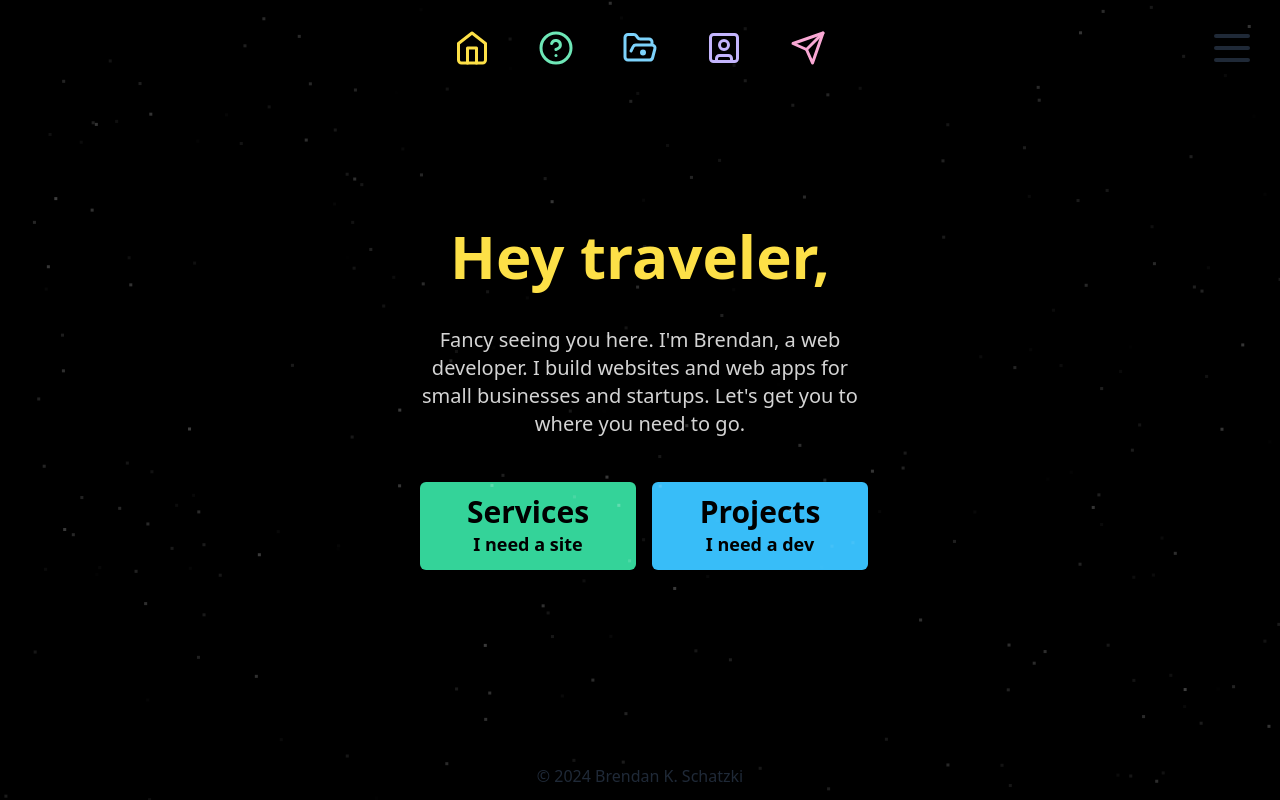
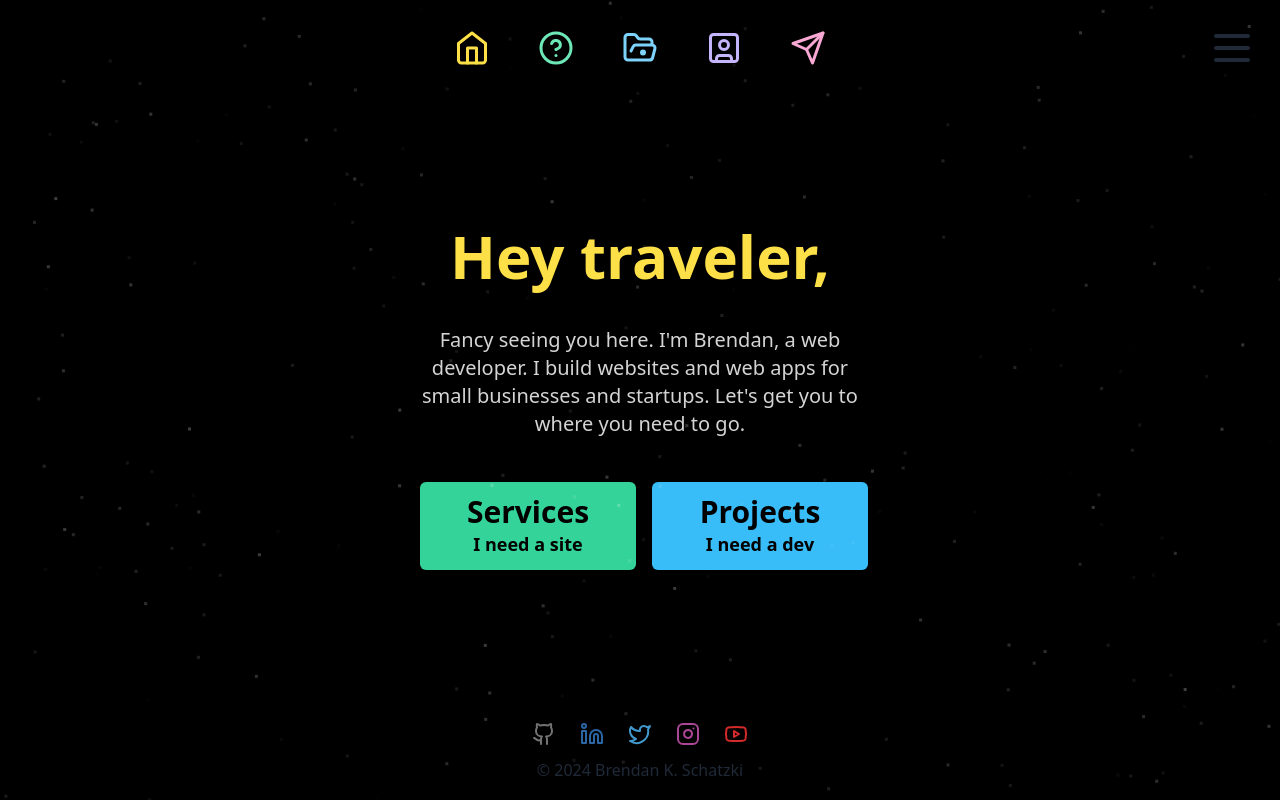
Before and after one commit to BKSchatzki/bkschatzki-dev, a Next.js app: page / in a window 1280 px wide. Built offline with nearby package versions, Linux system fonts and the light colour scheme.

Commit message:
Add social links

```diff
--- a/components/Footer.tsx
+++ b/components/Footer.tsx
@@ -1,11 +1,14 @@
 "use client";
 
-import NavLinks from "./NavLinks";
+import SocialLinks from "./SocialLinks";
 
 const Footer = () => {
   return (
-    <footer className="fixed bottom-0 flex h-8 w-full flex-col items-center justify-center bg-gradient-to-t from-black from-5% to-transparent to-95% sm:h-12">
-      <span>&copy; 2024 Brendan K. Schatzki</span>
+    <footer className="fixed bottom-0 flex h-16 w-full flex-col items-center justify-center gap-2 bg-gradient-to-t from-black from-5% to-transparent to-95% sm:h-24 sm:gap-3">
+      <SocialLinks />
+      <span className="text-xs sm:text-base">
+        &copy; 2024 Brendan K. Schatzki
+      </span>
     </footer>
   );
 };
--- /dev/null
+++ b/components/SocialLinks.tsx
@@ -0,0 +1,19 @@
+import externalLinks from "../data/externalLinks";
+
+const SocialLinks = () => {
+  const socials = externalLinks.find((e) => e.type === "socials");
+
+  return (
+    <ul className="flex gap-4 sm:gap-6">
+      {socials?.links.map((link, index) => (
+        <li key={index}>
+          <a href={link.url} target="_blank" rel="noopener noreferrer">
+            {link.icon}
+          </a>
+        </li>
+      ))}
+    </ul>
+  );
+};
+
+export default SocialLinks;
--- /dev/null
+++ b/data/externalLinks.tsx
@@ -0,0 +1,85 @@
+import { Github, Linkedin, Twitter, Instagram, Youtube } from "lucide-react";
+
+const externalLinks = [
+  {
+    type: "socials",
+    links: [
+      {
+        name: "GitHub",
+        url: "#",
+        icon: (
+          <>
+            <Github size={16} className="block text-neutral-500 sm:hidden" />
+            <Github size={24} className="hidden text-neutral-500 sm:block" />
+          </>
+        ),
+      },
+      {
+        name: "LinkedIn",
+        url: "#",
+        icon: (
+          <>
+            <Linkedin
+              size={16}
+              className="block text-[hsl(210,59.333333%,40%)] sm:hidden"
+            />
+            <Linkedin
+              size={24}
+              className="hidden text-[hsl(210,59.333333%,40%)] sm:block"
+            />
+          </>
+        ),
+      },
+      {
+        name: "Twitter",
+        url: "#",
+        icon: (
+          <>
+            <Twitter
+              size={16}
+              className="block text-[hsl(203,58.666667%,53%)] sm:hidden"
+            />
+            <Twitter
+              size={24}
+              className="hidden text-[hsl(203,58.666667%,53%)] sm:block"
+            />
+          </>
+        ),
+      },
+      {
+        name: "Instagram",
+        url: "#",
+        icon: (
+          <>
+            <Instagram
+              size={16}
+              className="block text-[hsl(313,42.666667%,47%)] sm:hidden"
+            />
+            <Instagram
+              size={24}
+              className="hidden text-[hsl(313,42.666667%,47%)] sm:block"
+            />
+          </>
+        ),
+      },
+      {
+        name: "YouTube",
+        url: "#",
+        icon: (
+          <>
+            <Youtube
+              size={16}
+              className="block text-[hsl(0,66.666667%,50%)] sm:hidden"
+            />
+            <Youtube
+              size={24}
+              className="hidden text-[hsl(0,66.666667%,50%)] sm:block"
+            />
+          </>
+        ),
+      },
+    ],
+  },
+];
+
+export default externalLinks;
```
